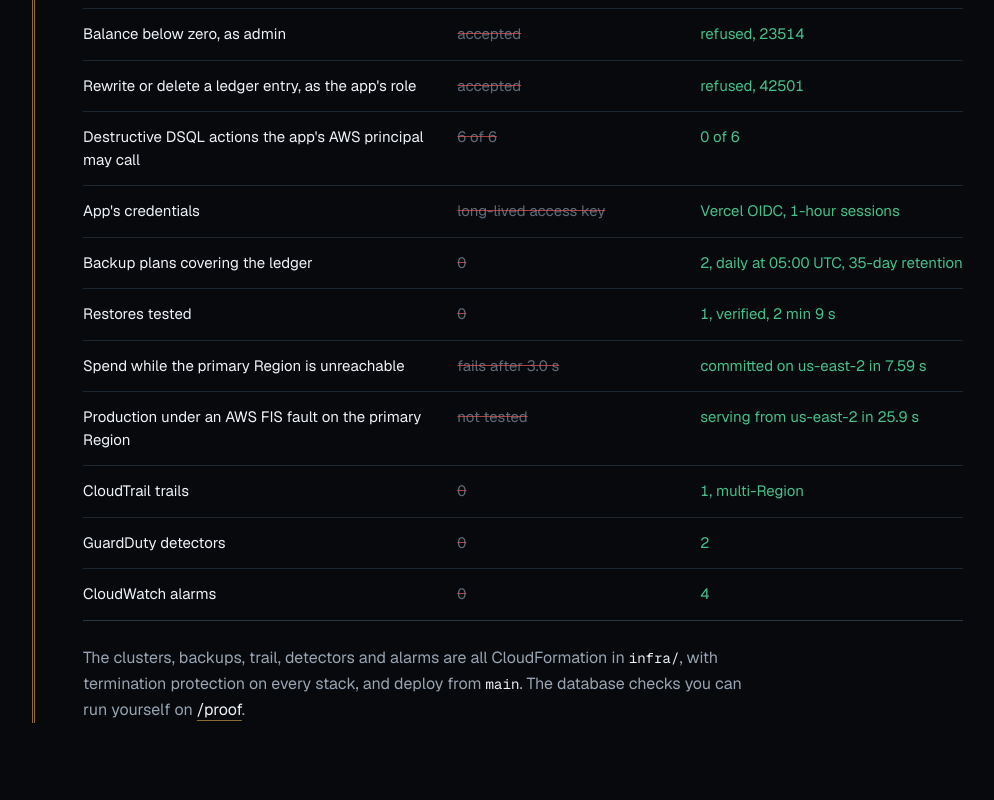
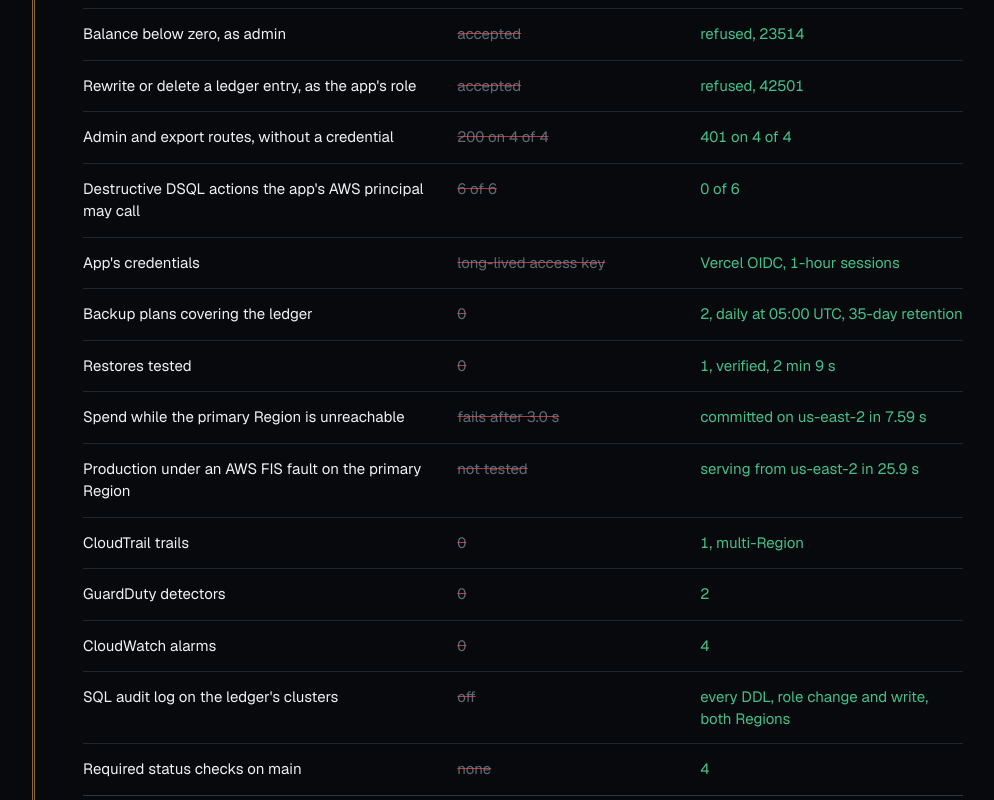
Before and after one commit to ashutosh887/stub, a Next.js app: page / in a window 1280 px wide. Shown: the part 5660-6460 px from the top of the page, without its empty margins (229-1223 px from the left). Built offline with nearby package versions, Linux system fonts and the light colour scheme.

Commit message:
feat(web): show the admin route, audit log and branch checks in the review table

```diff
--- a/app/page.tsx
+++ b/app/page.tsx
@@ -117,6 +117,11 @@ const REVIEW: ReviewRow[] = [
     after: "refused, 42501",
   },
   {
+    measure: "Admin and export routes, without a credential",
+    before: "200 on 4 of 4",
+    after: "401 on 4 of 4",
+  },
+  {
     measure: "Destructive DSQL actions the app's AWS principal may call",
     before: "6 of 6",
     after: "0 of 6",
@@ -145,6 +150,12 @@ const REVIEW: ReviewRow[] = [
   { measure: "CloudTrail trails", before: "0", after: "1, multi-Region" },
   { measure: "GuardDuty detectors", before: "0", after: "2" },
   { measure: "CloudWatch alarms", before: "0", after: "4" },
+  {
+    measure: "SQL audit log on the ledger's clusters",
+    before: "off",
+    after: "every DDL, role change and write, both Regions",
+  },
+  { measure: "Required status checks on main", before: "none", after: "4" },
 ];
 
 const CAPABILITIES: { group: string; items: { head: string; body: string }[] }[] = [
@@ -484,9 +495,9 @@ if (allowed) await doThePaidThing();`}</CodeBlock>
           </ul>
         </div>
         <p className="mt-6 max-w-2xl leading-relaxed text-fg-dim">
-          The clusters, backups, trail, detectors and alarms are all CloudFormation in{" "}
-          <Mono>infra/</Mono>, with termination protection on every stack, and deploy from{" "}
-          <Mono>main</Mono>. The database checks you can run yourself on{" "}
+          The clusters, backups, audit log, trail, detectors, alarms and the Region failure drill
+          are all CloudFormation in <Mono>infra/</Mono>, with termination protection on every stack,
+          and deploy from <Mono>main</Mono>. The database checks you can run yourself on{" "}
           <TextLink href="/proof">/proof</TextLink>.
         </p>
       </SiteSection>
```
